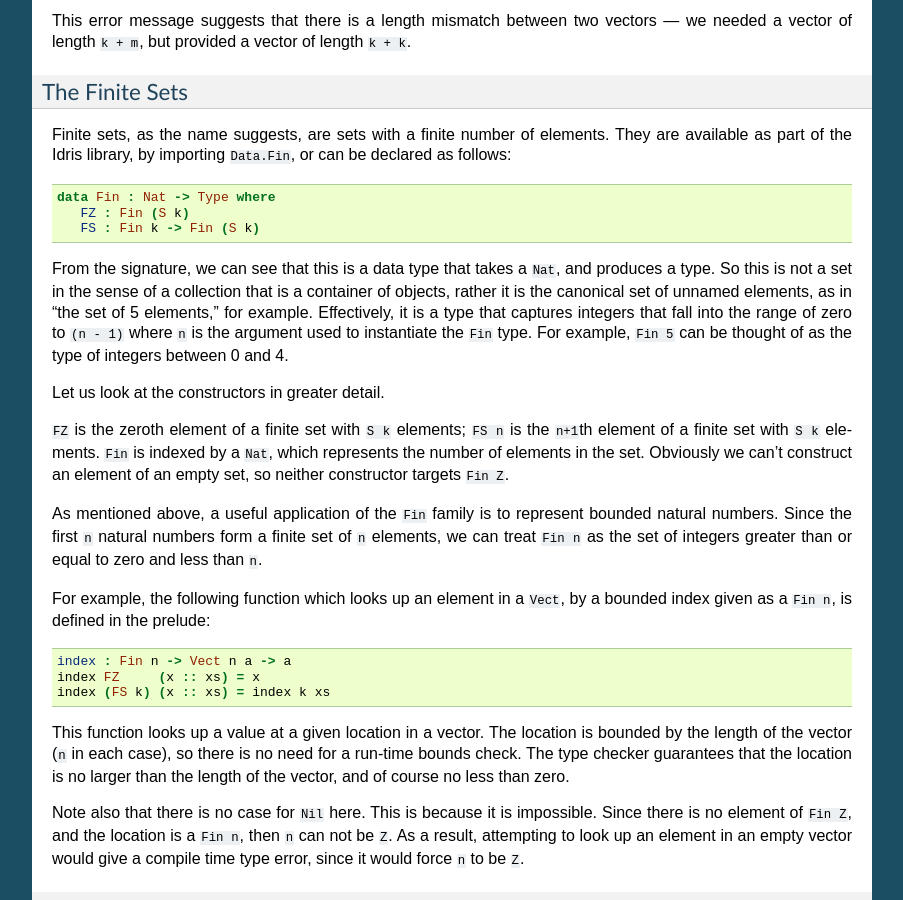
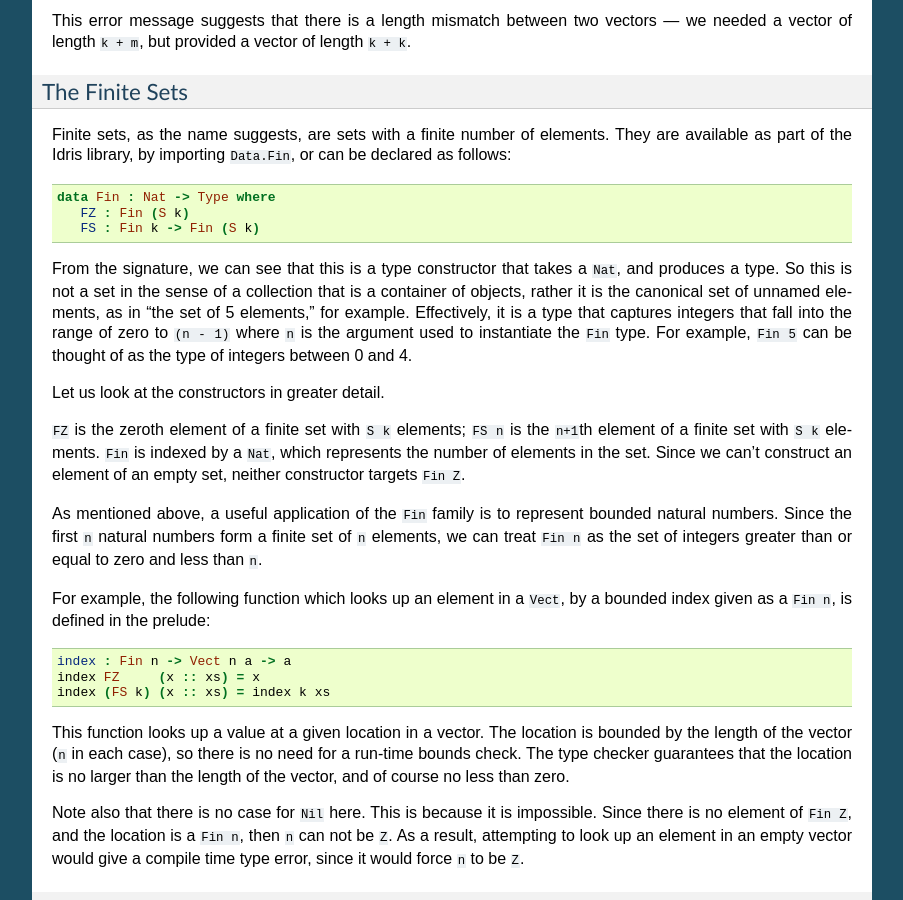
Before and after one commit to idris-lang/Idris-dev, a Sphinx documentation site: the page built from docs/tutorial/typesfuns.rst, in a window 1280 px wide and 900 px high, scrolled down 4377 px. Shown: the whole window, without its empty margins (198-1101 px from the left). Built offline with Sphinx 7.4.7, drawn with Linux system fonts in a browser that asks for light colours; formulas are drawn with MathJax 3.

Commit message:
Small wording changes in Data.Fin section of tutorial

```diff
--- a/docs/tutorial/typesfuns.rst
+++ b/docs/tutorial/typesfuns.rst
@@ -334,7 +334,7 @@ importing ``Data.Fin``, or can be declared as follows:
        FZ : Fin (S k)
        FS : Fin k -> Fin (S k)
 
-From the signature,  we can see that this is a data type that takes a ``Nat``, and produces a type.
+From the signature,  we can see that this is a type constructor that takes a ``Nat``, and produces a type.
 So this is not a set in the sense of a collection that is a container of objects,
 rather it is the canonical set of unnamed elements, as in "the set of 5 elements," for example.
 Effectively, it is a type that captures integers that fall into the range of zero to ``(n - 1)`` where
@@ -346,8 +346,8 @@ Let us look at the constructors in greater detail.
 ``FZ`` is the zeroth element of a finite set with ``S k`` elements;
 ``FS n`` is the ``n+1``\ th element of a finite set with ``S k``
 elements. ``Fin`` is indexed by a ``Nat``, which represents the number
-of elements in the set. Obviously we can’t construct an element of an
-empty set, so neither constructor targets ``Fin Z``.
+of elements in the set. Since we can’t construct an element of an
+empty set, neither constructor targets ``Fin Z``.
 
 As mentioned above, a useful application of the ``Fin`` family is to represent bounded
 natural numbers. Since the first ``n`` natural numbers form a finite
```
